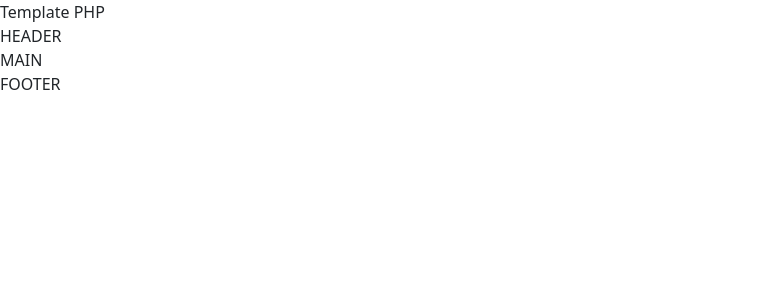
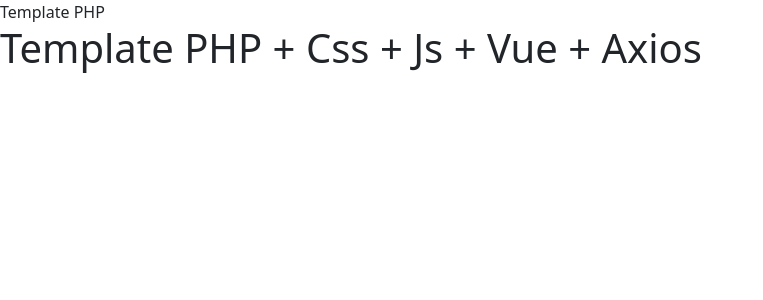
Before and after one commit to GiuseppeF11/template-php, a PHP site: page / in a window 1280 px wide. Shown: the top 300 px of the page, without its empty margins (0-763 px from the left). Run offline with PHP 8.4, Linux system fonts and the light colour scheme; some libraries are stand-ins or nearby versions.

Commit message:
Aggiunti Js/Vue/Axios

```diff
--- a/index.php
+++ b/index.php
@@ -7,28 +7,34 @@
     <head>
         <meta charset="UTF-8">
         <meta name="viewport" content="width=device-width, initial-scale=1.0">
-         <!-- BOOTSTRAP -->
-         <link href="https://cdn.jsdelivr.net/npm/bootstrap@5.3.2/dist/css/bootstrap.min.css" rel="stylesheet" integrity="sha384-T3c6CoIi6uLrA9TneNEoa7RxnatzjcDSCmG1MXxSR1GAsXEV/Dwwykc2MPK8M2HN" crossorigin="anonymous">
+        <!-- BOOTSTRAP -->
+        <link href="https://cdn.jsdelivr.net/npm/bootstrap@5.3.2/dist/css/bootstrap.min.css" rel="stylesheet" integrity="sha384-T3c6CoIi6uLrA9TneNEoa7RxnatzjcDSCmG1MXxSR1GAsXEV/Dwwykc2MPK8M2HN" crossorigin="anonymous">
         <!-- FONT-AWESOME -->
         <link rel="stylesheet" href="https://cdnjs.cloudflare.com/ajax/libs/font-awesome/6.4.2/css/all.min.css" integrity="sha512-z3gLpd7yknf1YoNbCzqRKc4qyor8gaKU1qmn+CShxbuBusANI9QpRohGBreCFkKxLhei6S9CQXFEbbKuqLg0DA==" crossorigin="anonymous" referrerpolicy="no-referrer" />
         <!-- CSS -->
         <link rel="stylesheet" href="css/style.css">
+        <!-- VUE JS -->
+        <script src="https://unpkg.com/vue@3/dist/vue.global.js"></script>
+        <!-- AXIOS -->
+        <script src="https://cdnjs.cloudflare.com/ajax/libs/axios/1.6.5/axios.min.js" integrity="sha512-TjBzDQIDnc6pWyeM1bhMnDxtWH0QpOXMcVooglXrali/Tj7W569/wd4E8EDjk1CwOAOPSJon1VfcEt1BI4xIrA==" crossorigin="anonymous" referrerpolicy="no-referrer"></script>
 
         <title>Template PHP</title>
     </head>
     <body>
 
-        <header>
-            HEADER
-        </header>
+        <div id="app">
+                <h1>
+                        {{ message }}
+                </h1>
+        </div>
 
-        <main>
-            MAIN
-        </main>
+        <!-- BOOTSTRAP JS -->
+        <script src="https://cdn.jsdelivr.net/npm/bootstrap@5.3.2/dist/js/bootstrap.bundle.min.js" integrity="sha384-C6RzsynM9kWDrMNeT87bh95OGNyZPhcTNXj1NW7RuBCsyN/o0jlpcV8Qyq46cDfL" crossorigin="anonymous"></script>
 
-        <footer>
-            FOOTER
-        </footer>
+        <!-- MY JS -->
+        <script type="text/javascript" src="./js/scripts.js"></script>
 
     </body>
+
+
 </html>
--- /dev/null
+++ b/js/scripts.js
@@ -0,0 +1,12 @@
+// Estraggo la funzione creatAppa dall'oggetto Vue
+const {createApp} = Vue;
+
+// Creo l'istanza di Vue da montare in pagina
+createApp ({
+    data() {
+        return {
+            message: 'Template PHP + Css + Js + Vue + Axios',
+        };
+    }
+    // Monto l'istanza di Vue in pagina
+}).mount('#app');
```
